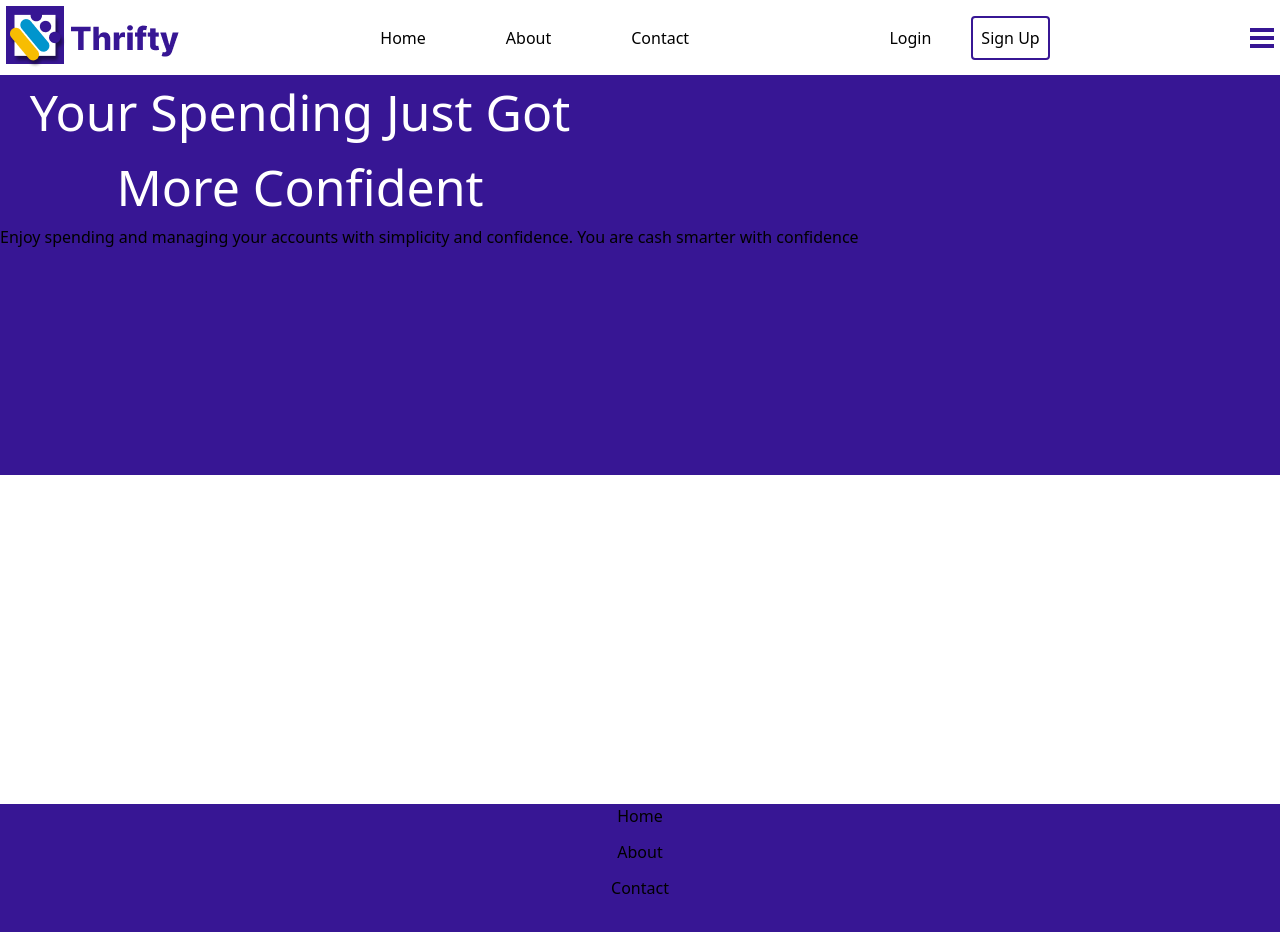
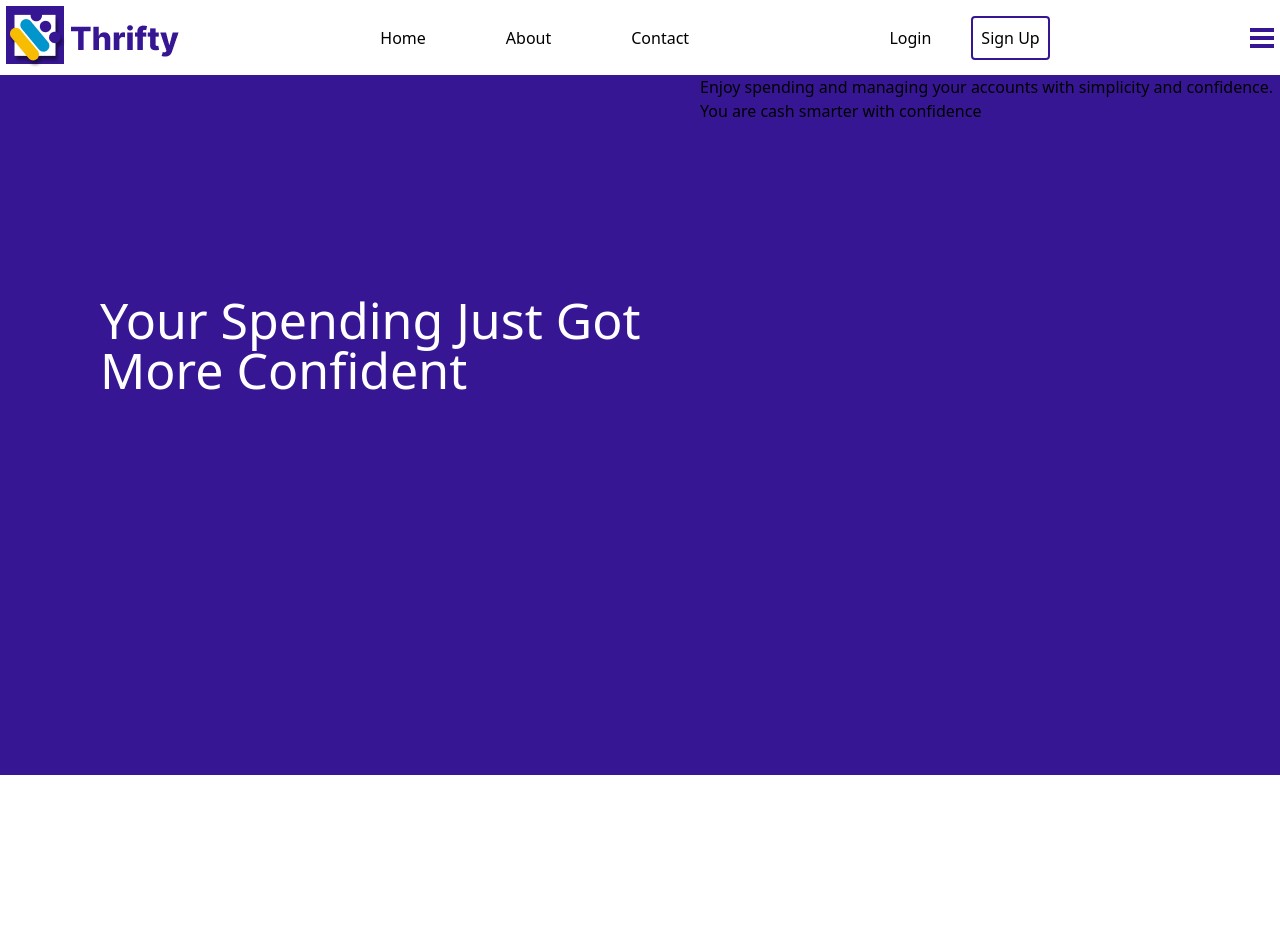
Before and after one commit to Codiadem/Thrifty-app, a React (Vite) app: page / in a window 1280 px wide. Shown: the top 932 px of the page. After the commit the page ends 800 px from the top, so only its background shows below. Built offline with nearby package versions, Linux system fonts and the light colour scheme.

Commit message:
fix: merged conflicts

```diff
--- a/src/Components/Layout/Header.jsx
+++ b/src/Components/Layout/Header.jsx
@@ -41,7 +41,7 @@ function Header() {
           <div className="w-6 h-1 bg-primaryBlue"></div>
           <div className="w-6 h-1 bg-primaryBlue"></div>
 
-          {/* menu */}
+          {/* menu
           <ul className="bg-primaryBlue w-screen pb-10 absolute top-full right-0 duration-150 flex flex-col space-y-3 justify-end">
             <li className="">
               <a href="#home">Home</a>
@@ -52,7 +52,7 @@ function Header() {
             <li>
               <a href="#contact">Contact</a>
             </li>
-          </ul>
+          </ul> */}
         </button>
       </div>
     </>
--- a/src/index.css
+++ b/src/index.css
@@ -49,13 +49,34 @@
   padding: 0;
 }
 .container {
-  height: 400px;
+  height: 700px;
   margin: auto;
   background-color: #371694;
+  display: flex;
 }
 .welcome-statement {
   color: white;
   font-size: 50px;
   max-width: 600px;
+  margin-left: 100px;
+  padding-top: 220px;
+  line-height: 50px;
+}
+.welcome-sentence{
+  color: white;
+  width: 450px;
+  margin: 50px 0 0 100px;
+}
+.hero-img{
+  margin: 50px 0 10px 0;
+}
+.recommendations{
+  background-color: white;
+  height: 300px;
+}
+.recommended-by{
+  color: rgb(60, 60, 253);
+  font-weight: bold;
   text-align: center;
+  font-size: 20px;
 }
```
